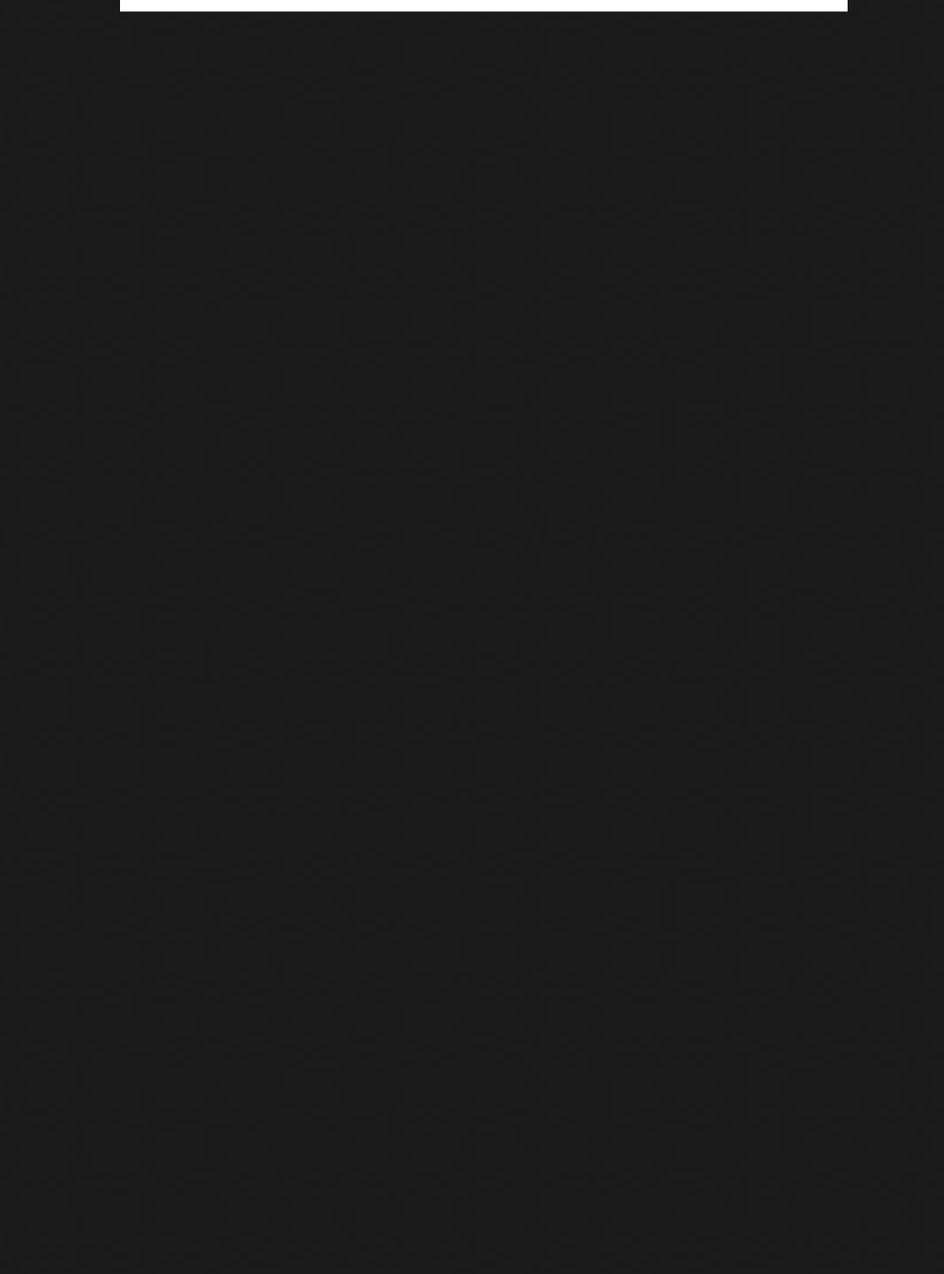
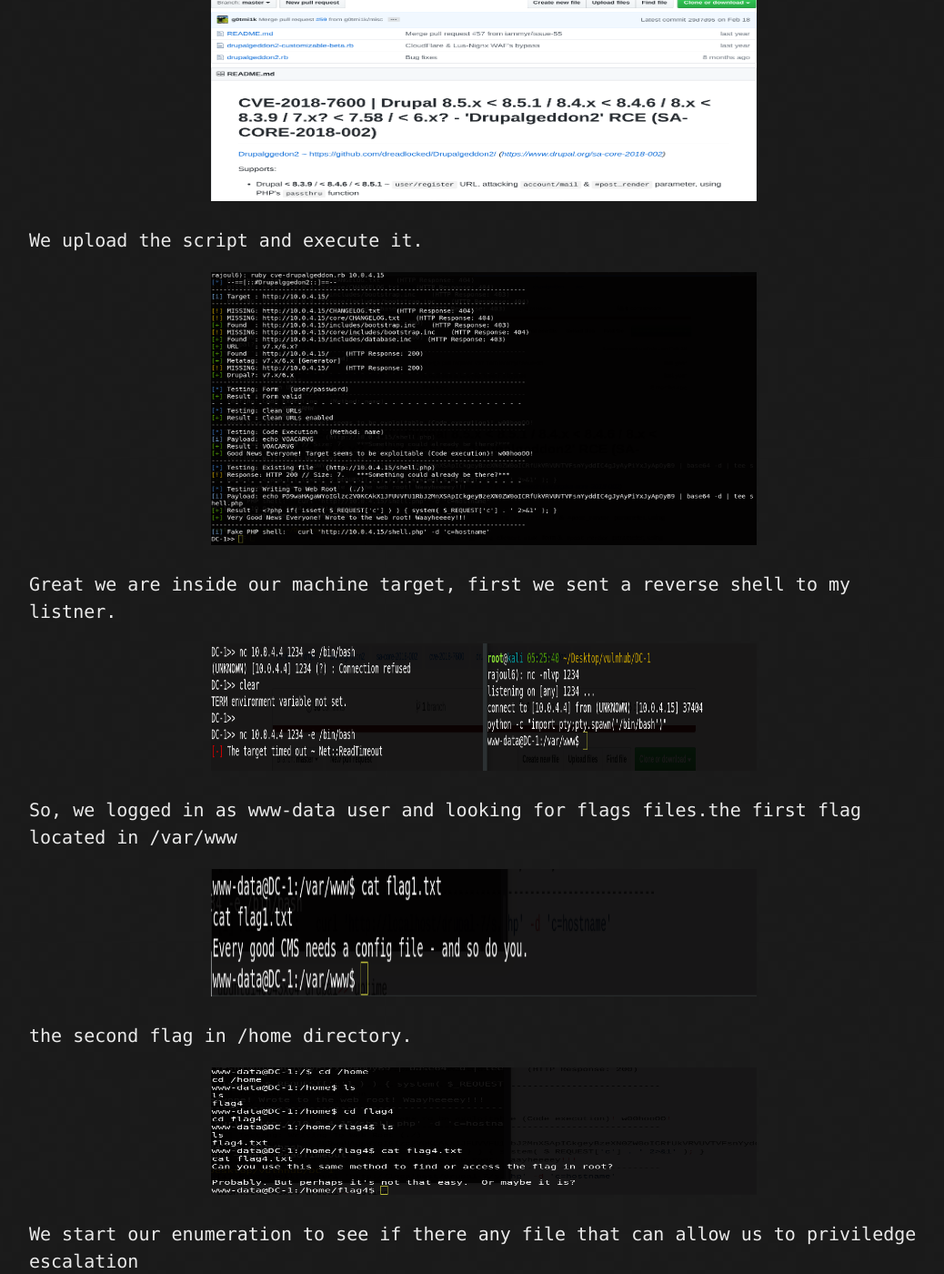
Before and after one commit to rajoul/rajoul.github.io, a Jekyll site: the page built from my_write_up/DC-1.md, in a window 1280 px wide and 1400 px high, scrolled down 2157 px. Shown: the whole window at 91% size, without its empty margins (108-1146 px from the left). Built offline with Jekyll 4.4.1, drawn with Linux system fonts in a browser that asks for light colours; our own code applies the rules of GitHub Pages for plain Markdown files; before the commit the page ends 2198 px from its top, so only the background shows below that; some of the changed text lies outside the part shown.

Commit message:
Update DC-1.md

````diff
--- a/my_write_up/DC-1.md
+++ b/my_write_up/DC-1.md
@@ -21,5 +21,47 @@
 </p>
 the website is buit with drupal, wappalyzer extension extend the version of drupal site.
 <p align="center">
-  <img src="https://rajoul.github.io/my_write_up/image/DC-1/wappa.png" width="800" height="300">
+  <img src="https://rajoul.github.io/my_write_up/image/DC-1/wappa.png" width="600" height="150">
 </p>
+The drupal 7 is vulneravle to command injection.this exploit can let us to get in system.
+<p align="center">
+  <img src="https://rajoul.github.io/my_write_up/image/DC-1/cve.png" width="600" height="250">
+</p>
+We upload the script and execute it.
+<p align="center">
+  <img src="https://rajoul.github.io/my_write_up/image/DC-1/1.png" width="600" height="300">
+</p>
+Great we are inside our machine target, first we sent a reverse shell to my listner.
+<p align="center">
+  <img src="https://rajoul.github.io/my_write_up/image/DC-1/reverseshell.png" width="600" height="140">
+</p>
+So, we logged in as www-data user and looking for flags files.the first flag located in /var/www
+<p align="center">
+  <img src="https://rajoul.github.io/my_write_up/image/DC-1/flag1.png" width="600" height="140">
+</p>
+the second flag in /home directory.
+<p align="center">
+  <img src="https://rajoul.github.io/my_write_up/image/DC-1/flag4.png" width="600" height="140">
+</p>
+We start our enumeration to see if there any file that can allow us to priviledge escalation
+```
+find / -perm -u=s 2>/dev/null
+```
+<p align="center">
+  <img src="https://rajoul.github.io/my_write_up/image/DC-1/find.png" width="600" height="300">
+</p>
+/usr/bin/find is setuid, that means that we can exploit this command to have a root access
+```
+find / -exec /bin/sh \;
+```
+<p align="center">
+  <img src="https://rajoul.github.io/my_write_up/image/DC-1/root_access.png" width="600" height="300">
+</p>
+Great satisfaction, we can read the finalflag.
+<p align="center">
+  <img src="https://rajoul.github.io/my_write_up/image/DC-1/finalflag.png" width="600" height="300">
+</p>
+<p align="center">
+  <img src="https://rajoul.github.io/my_write_up/image/kioptrix_2/boom.gif" width="460" height="170">
+</p>
+support me on [twitter](https://twitter.com/rajoul6)
````
